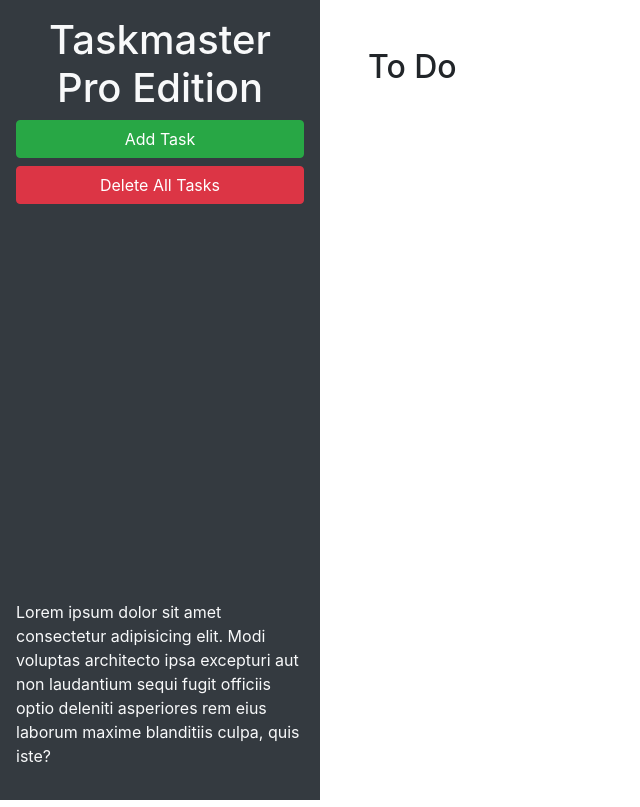
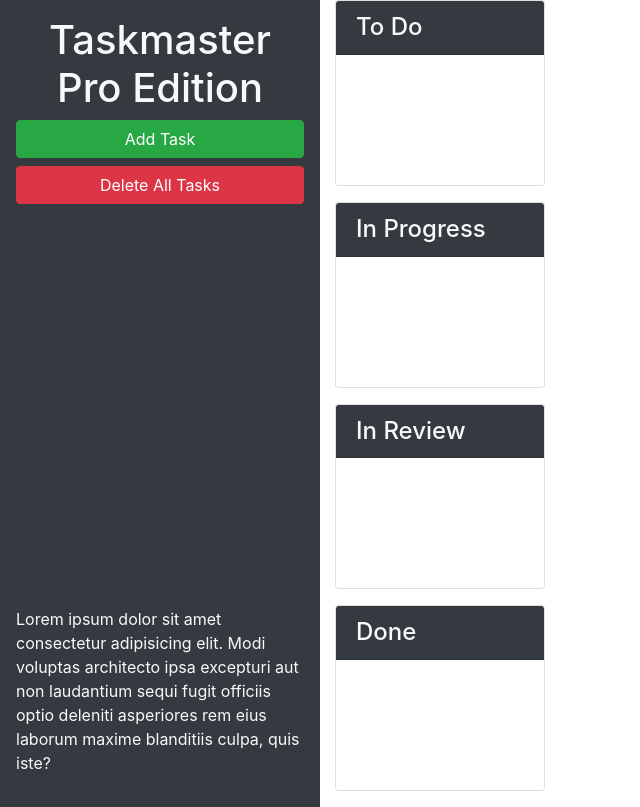
Before and after one commit to mschaaf17/Taskmaster-pro, a plain HTML site: page index.html in a window 1280 px wide. Shown: the whole page, without its empty margins (0-640 px from the left). Drawn offline with nearby package versions, Linux system fonts and the light colour scheme.

Commit message:
changed layout of tasks and used form control for modal

```diff
--- a/index.html
+++ b/index.html
@@ -24,10 +24,51 @@
       </p>
     </header>
     <main class="col-12 col-lg-9">
-      <div class="m-5">
-        <h2>To Do</h2>
-        <ul id="list-toDo" class="list-group"> </ul>
+      <div class="col-12 col-md-6 col-xl-3 mb-3">
+        <div class="card">
+          <h4 class="card-header bg-dark text-light">
+            To Do
+          </h4>
+          <ul id="list-toDo" class="list-group list-group-flush">
+          </ul>
+        </div>
       </div>
+      <!--todo end-->
+      <!--in progress start-->
+      <div class="col-12 col-md-6 col-xl-3 mb-3">
+        <div class="card">
+          <h4 class="card-header bg-dark text-light">
+            In Progress
+          </h4>
+          <ul id="list-inProgress" class="list-group list-group-flush">
+          </ul>
+        </div>
+      </div>
+      <!--in progress end-->
+      <!--in review start-->
+      <div class="col-12 col-md-6 col-xl-3 mb-3">
+        <div class="card">
+          <h4 class="card-header bg-dark text-light">
+            In Review
+          </h4>
+          <ul id="list-inReview" class="list-group list-group-flush">
+          </ul>
+        </div>
+      </div>
+      <!--in review end-->
+      <!--done start-->
+      <div class="col-12 col-md-6 col-xl-3 mb-3">
+        <div class="card">
+          <h4 class="card-header bg-dark text-light">
+            Done
+          </h4>
+          <ul id="list-done" class="list-group list-group-flush">
+          </ul>
+        </div>
+      </div>
+  </div>
+      <!--done end-->
+    </div>
     </main>
   </div>
 
@@ -46,11 +87,11 @@
           <form>
             <div class="form-group">
               <label for="modalTaskDescription">Task description</label>
-              <textarea id="modalTaskDescription" rows="3"></textarea>
+              <textarea id="modalTaskDescription" rows="3" class="form-control"></textarea>
             </div>
             <div class="form-group">
               <label for="modalDueDate">Due date</label>
-              <input type="text" id="modalDueDate" placeholder="mm/dd/yyyy" autocomplete="off" />
+              <input type="text" class= "form-control" id="modalDueDate" placeholder="mm/dd/yyyy" autocomplete="off" />
             </div>
           </form>
         </div>
```
